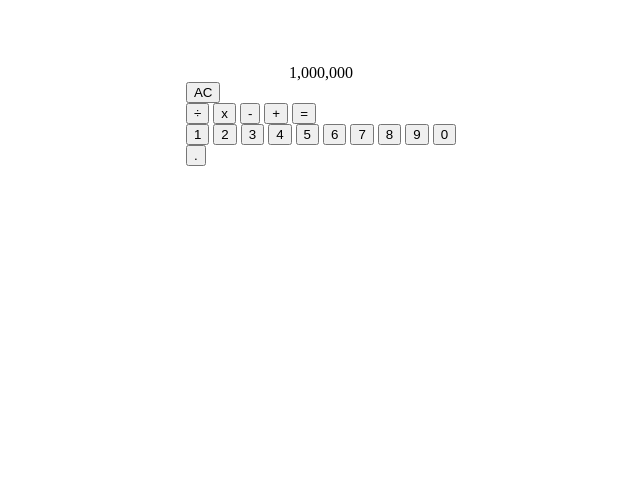
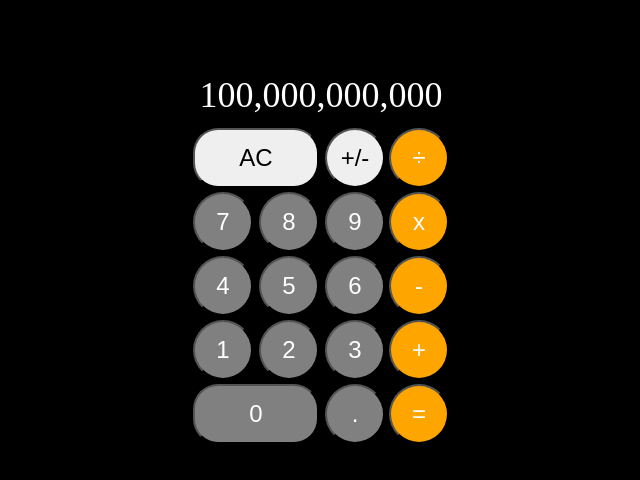
Before and after one commit to jcb3-0/calculator, a plain HTML site: page index.html in a window 1280 px wide. Shown: the whole page, without its empty margins (319-959 px from the left). Drawn offline with Linux system fonts and the light colour scheme.

Commit message:
create calculator layout and style

```diff
--- a/index.html
+++ b/index.html
@@ -8,31 +8,43 @@
         <link rel = "stylesheet" href = "style.css">
     </head>
     <body>
-        <div id = "display">1,000,000</div>
+        <div id = "display">100,000,000,000</div>
         <div id = "buttons">
-            <button>AC</button>
-            <div id = "operators">
+            <div class="left">
+                <div class="top-top">
+                    <button style="width:126px;border-radius: 25px;">AC</button>
+                    <button>+/-</button>
+                </div>
+                <div id = "numbers">
+                    <div class = "top">
+                        <button>7</button>
+                        <button>8</button>
+                        <button>9</button>
+                    </div>
+                    <div class="middle">
+                        <button>4</button>
+                        <button>5</button>
+                        <button>6</button>
+                    </div>
+                    <div class="bottom">
+                        <button>1</button>
+                        <button>2</button>
+                        <button>3</button>
+                    </div>
+                    <div class="zero-decimal">
+                        <button style="width:126px;border-radius: 25px;">0</button>
+                        <button>.</button>
+                    </div>
+                </div>
+
+            </div>
+            <div id = "operators" class = "right">
                 <button>&#247;</button>
                 <button>x</button>
                 <button>-</button>
                 <button>+</button>
                 <button>=</button>
             </div>
-            <div id = "numbers">
-                <button>1</button>
-                <button>2</button>
-                <button>3</button>
-                <button>4</button>
-                <button>5</button>
-                <button>6</button>
-                <button>7</button>
-                <button>8</button>
-                <button>9</button>
-                <button>0</button>
-            </div>
-            <button>.</button>
-
-
         </div>
     </body>
 </html>
--- a/style.css
+++ b/style.css
@@ -7,4 +7,51 @@ body {
     justify-content: center;
     align-items: center;
     flex-direction: column;
+    background-color: black;
 }
+#display {
+    width: 100%;
+    margin: 10px;
+    text-align: center;
+    font-size:36px;
+    color: white;
+}
+#buttons {
+    width: auto;
+    display: flex;
+    background-color: ;
+}
+.right {
+    margin-left: 2px;
+    display: flex;
+    flex-direction: column;
+}
+.right button {
+    background-color: orange;
+    color: white;
+
+}
+.left {
+    width: 100%;
+    display: flex;
+    flex-direction: column;
+}
+#numbers {
+    margin: 0;
+    padding: 0;
+}
+#numbers button {
+    background-color: gray;
+    color: white;
+}
+button {
+    font-size: 24px;
+    width: 60px;
+    height: 60px;
+    border-radius: 50%;
+    border-color: black;
+    margin: 2px 1px;
+}
+button:hover {
+    filter: brightness(75%);
+}
```
